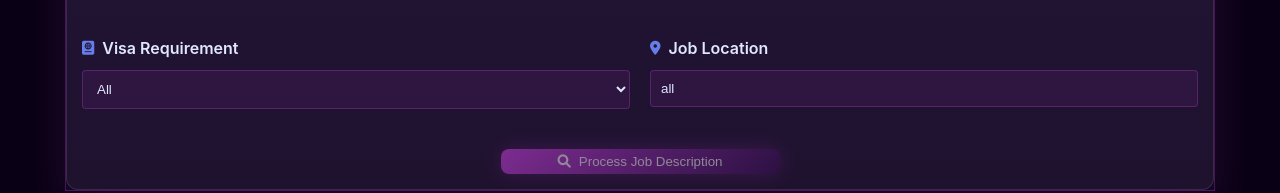
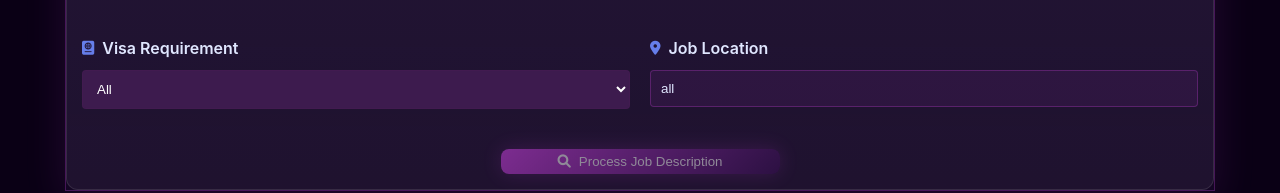
Before and after one commit to quantumdataleapai-dot/resume-fe, a React (Create React App) app: page /dashboard in a window 1280 px wide. Shown: the part 287-480 px from the top of the page. Built offline with nearby package versions, Linux system fonts and the light colour scheme; no server answers; sample sign-in values are in the browser's storage.

Commit message:
changes in dd

```diff
--- a/src/pages/Dashboard.js
+++ b/src/pages/Dashboard.js
@@ -994,7 +994,9 @@ const Dashboard = () => {
                 )}
                 <div className="table-col" style={{ textAlign: "center" }}>
                   <i className="fas fa-cog"></i>
+                  <span className="actions-label text-color-black">
                   Actions
+                  </span>
                 </div>
               </div>
 
--- a/src/styles/Dashboard.css
+++ b/src/styles/Dashboard.css
@@ -2510,3 +2510,25 @@ input:focus {
 .filter-group label {
   color: #e0e7ff !important;
 }
+
+/* Visa Requirement Dropdown */
+.job-visa-select {
+  background: #3d1b4e !important;
+  color: #ffffff !important;
+  border: 1px solid rgba(74, 29, 83, 0.401) !important;
+}
+
+.job-visa-select:focus {
+  outline: none;
+  border-color: #d9e9eb !important;
+  box-shadow: 0 0 0 3px rgba(6, 182, 212, 0.2) !important;
+}
+
+.job-visa-select option {
+  background: #000000;
+  color: #ffffff;
+}
+
+.job-visa-select option:hover {
+  background: #c779c9;
+}
```
